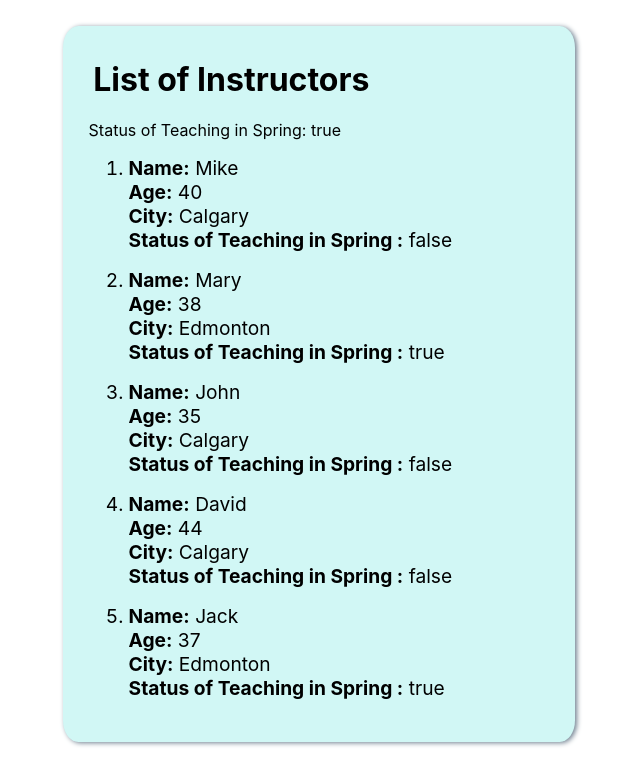
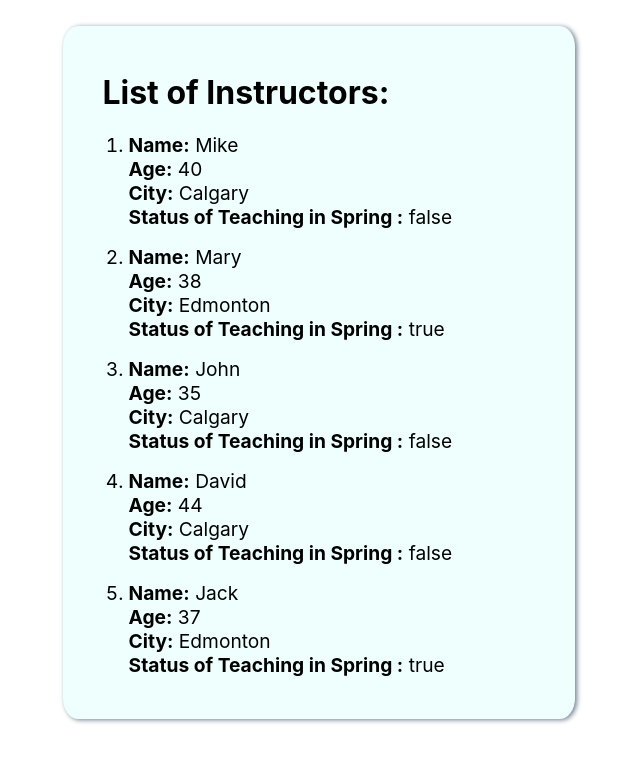
Before and after one commit to michellealzola/lab03listsandstyling, a React (Create React App) app: page / in a window 1280 px wide. Shown: the top 784 px of the page, without its empty margins (321-961 px from the left). Built offline with nearby package versions, Linux system fonts and the light colour scheme.

Commit message:
Added Styling and key

```diff
--- a/src/App.css
+++ b/src/App.css
@@ -40,21 +40,25 @@
 li
 {
   font-size:larger ;
+  margin-left: 0;
 }
 
 h1
 {
-  text-indent: 1%;
+  padding-left: 3%;
+  padding-top: 0;
+  margin-left: 0;
+
 }
 
 .container
 {
-  background-color: rgb(209, 247, 245);
+  background-color: rgb(239, 255, 254);
   padding: 2%;
   margin-top: 2%;
   margin-left: 30%;
   margin-right: 30%;
+  margin-bottom: 2%;
   border-radius: 3%;
-  padding-top: 1%;
   box-shadow: 2px 1px 5px slategray;
 }
--- a/src/App.js
+++ b/src/App.js
@@ -1,12 +1,10 @@
 import './App.css';
-import SpringStatus from './components/SpringStatus';
 import TeacherList from './components/TeacherList';
 
 function App() {
   return (
-    <div class="container">
-      <h1>List of Instructors</h1>
-      <SpringStatus />
+    <div className="container">
+      <h1>List of Instructors:</h1>
       <TeacherList />
     </div>
   );
--- a/src/components/TeacherList.js
+++ b/src/components/TeacherList.js
@@ -47,8 +47,7 @@ function TeacherList() {
 
     ]
 
-    const teacherList = teachers.map(teacher => <Teacher teacher = {teacher}/>
-    )
+    const teacherList = teachers.map(teacher => <Teacher key={teacher.id} teacher = {teacher}/>)
 
     return <div>{teacherList}</div>
 
```
